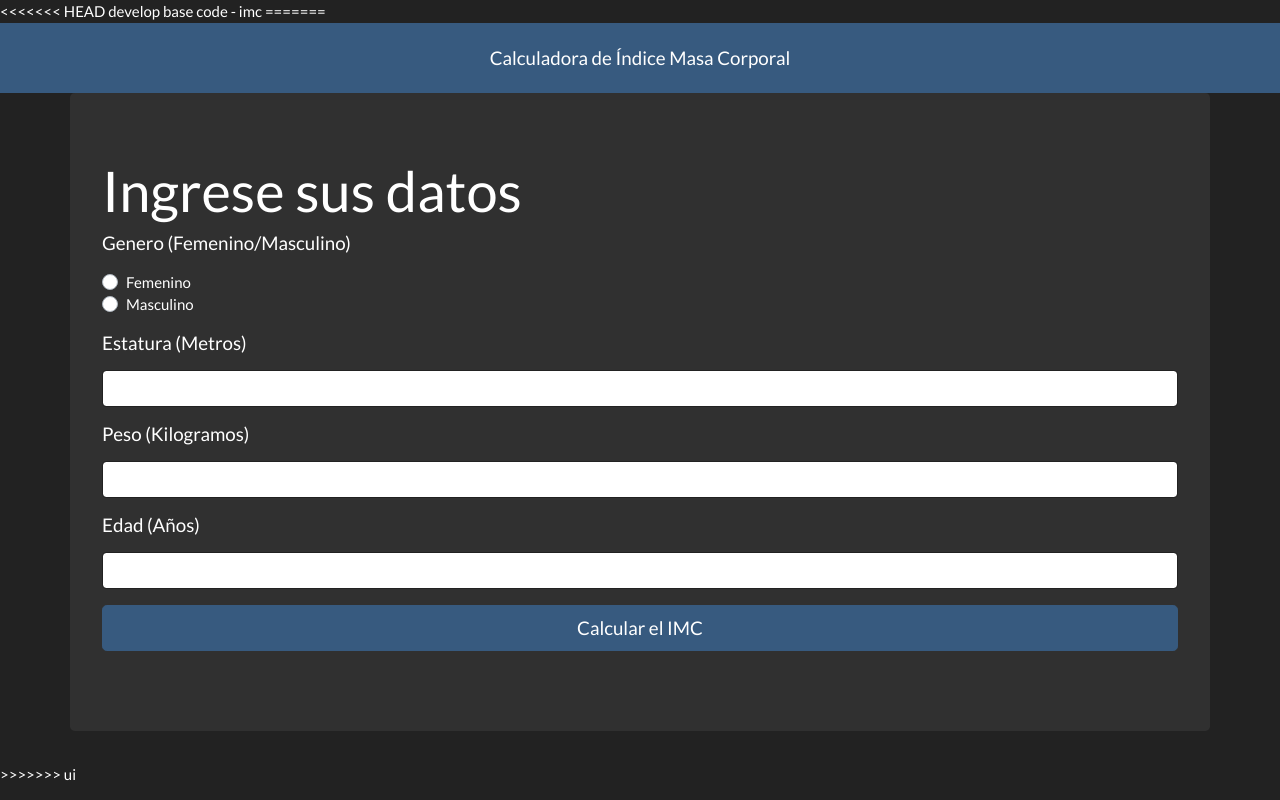
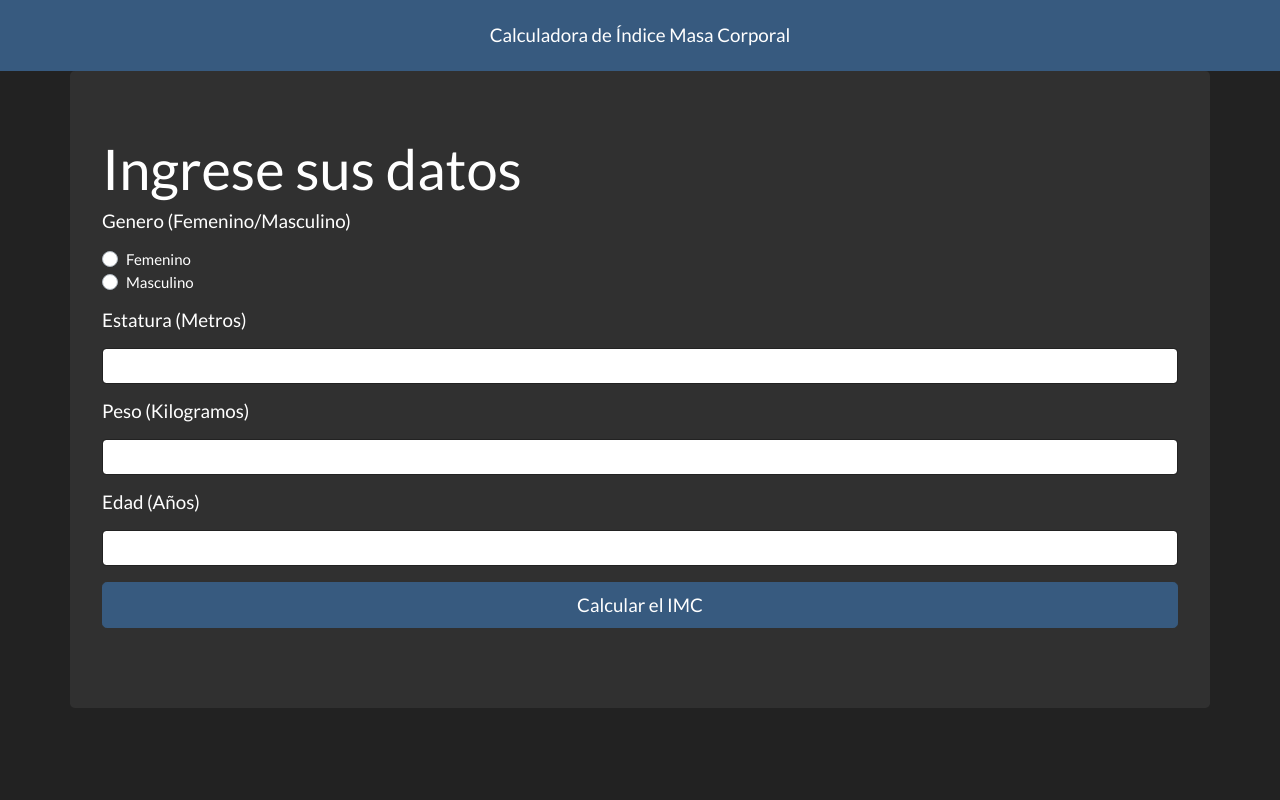
Before and after one commit to Flor-AC/calculadora-imc, an Angular app: page / in a window 1280 px wide. Built offline with nearby package versions, Linux system fonts and the light colour scheme.

Commit message:
se modifico el app.component.html

```diff
--- a/src/app/app.component.html
+++ b/src/app/app.component.html
@@ -1,6 +1 @@
-<<<<<<< HEAD
-develop base code
-- imc
-=======
 <app-home></app-home>
->>>>>>> ui
```
